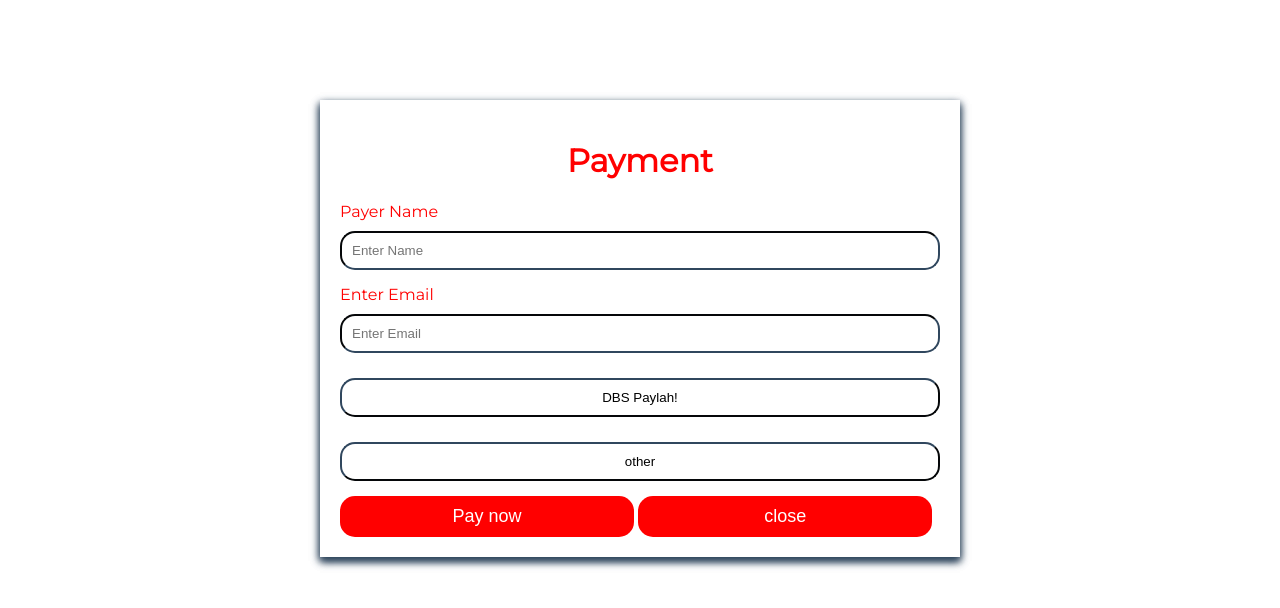
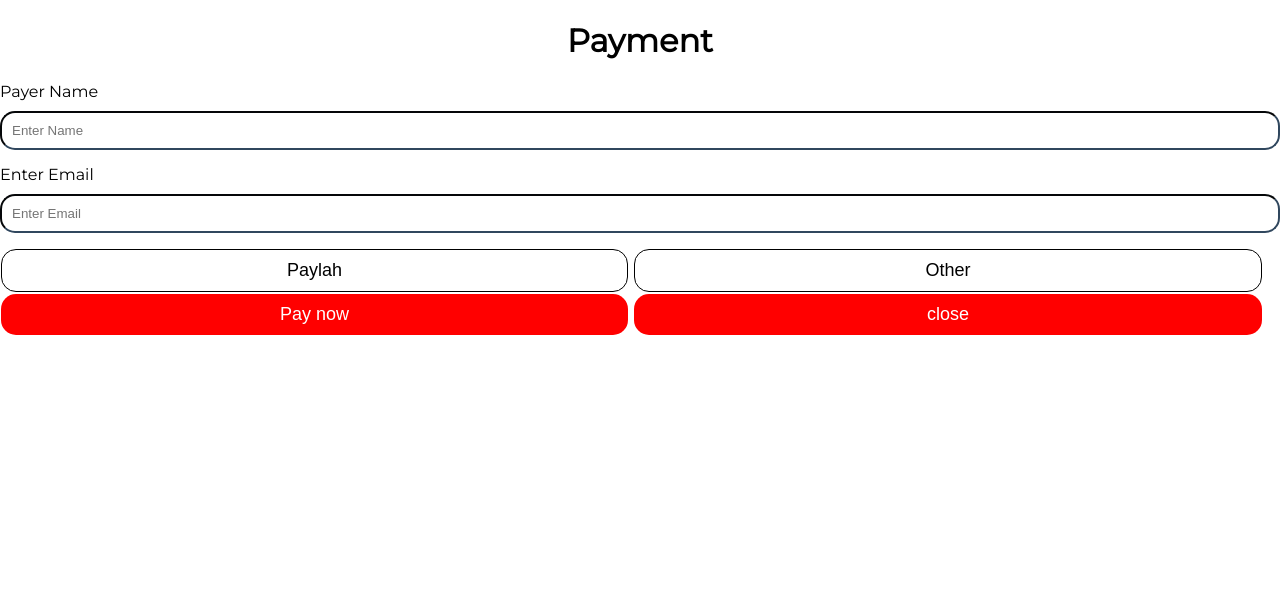
Before and after one commit to Vincent-Cayadi/Hwa-Chong-E-Commerce, a web app: file payment.html in a window 1280 px wide. Shown: the top 608 px of the page. Run offline with its HTML, style and script files only (its server is not run), Linux system fonts and the light colour scheme.

Commit message:
Payment Half Complete

```diff
--- a/assets/css/payment.css
+++ b/assets/css/payment.css
@@ -43,6 +43,20 @@ h1{
     font-size: 18px;
     color: #fff;
 }
+
+.newBG{
+    background-color:red;
+}
+
+button{
+    margin:1px;
+    width: 49%;
+    padding: 10px;
+    border: black 1px solid;
+    border-radius: 15px;
+    font-size: 18px;
+    background-color:white;
+}
 @media screen and (max-width: 600px){
     body{
         padding: 20px;
--- a/payment.html
+++ b/payment.html
@@ -6,17 +6,52 @@
     <link rel="stylesheet" href="assets/css/payment.css">
     <title>Payment-page</title>
     <link href="https://fonts.googleapis.com/css2?family=Montserrat&display=swap" rel="stylesheet">
+
 </head>
+<style>
+    .active {
+    color: #fff;
+    background-color:red;
+}
+</style>
 <body>
-    <form action="action">
+    <div>
         <h1>Payment</h1>
         <label for="name">Payer Name</label><br>
-        <input class="box" type="text" name="Pname" id="Pname" placeholder="Enter Name"><br>
+        <input class="box" type="text" placeholder="Enter Name"><br>
         <label for="pemail">Enter Email</label><br>
-        <input class="box" type="text" name="Pemail" id="Pemail" placeholder="Enter Email"><br>
-        <button class="box">DBS Paylah!</button><button class="box">other</button>
-        <button class="btn" type="button">Pay now</button>
-        <button class="btn" type="button">close</button>
-    </form>
+        <input class="box" type="text" placeholder="Enter Email"><br>
+        <div class="content-itinerary__buttons-wrapper">
+            <button id="paylah" class="content-itinerary__buttons description-text ">Paylah</button>
+            <button id="other" class="content-itinerary__buttons description-text">Other</button>
+          </div>
+        <button class="btn" type="button" onclick="Pay()">Pay now</button>
+        <button class="btn" type="button" onclick="location.href='index.html'">close</button>
+    </div>
 </body>
+<script>
+    document.addEventListener('DOMContentLoaded', () => {
+
+    let myBtns=document.querySelectorAll('.content-itinerary__buttons');
+    myBtns.forEach(function(btn) {
+
+        btn.addEventListener('click', () => {
+            myBtns.forEach(b => b.classList.remove('active'));
+            btn.classList.add('active');
+        });
+    });
+});
+
+function Pay(){
+    var paylahbtn = document.getElementById('paylah')
+    var otherbtn = document.getElementById('other')
+    if(paylahbtn.classList=='active'){
+        location.add("http://127.0.0.1:5500/QRCode.html")
+    }
+    else if(otherbtn.classList=='active'){
+        alert("Other button currently unavailable sorry")
+    }
+}
+
+</script>
 </html>
```
